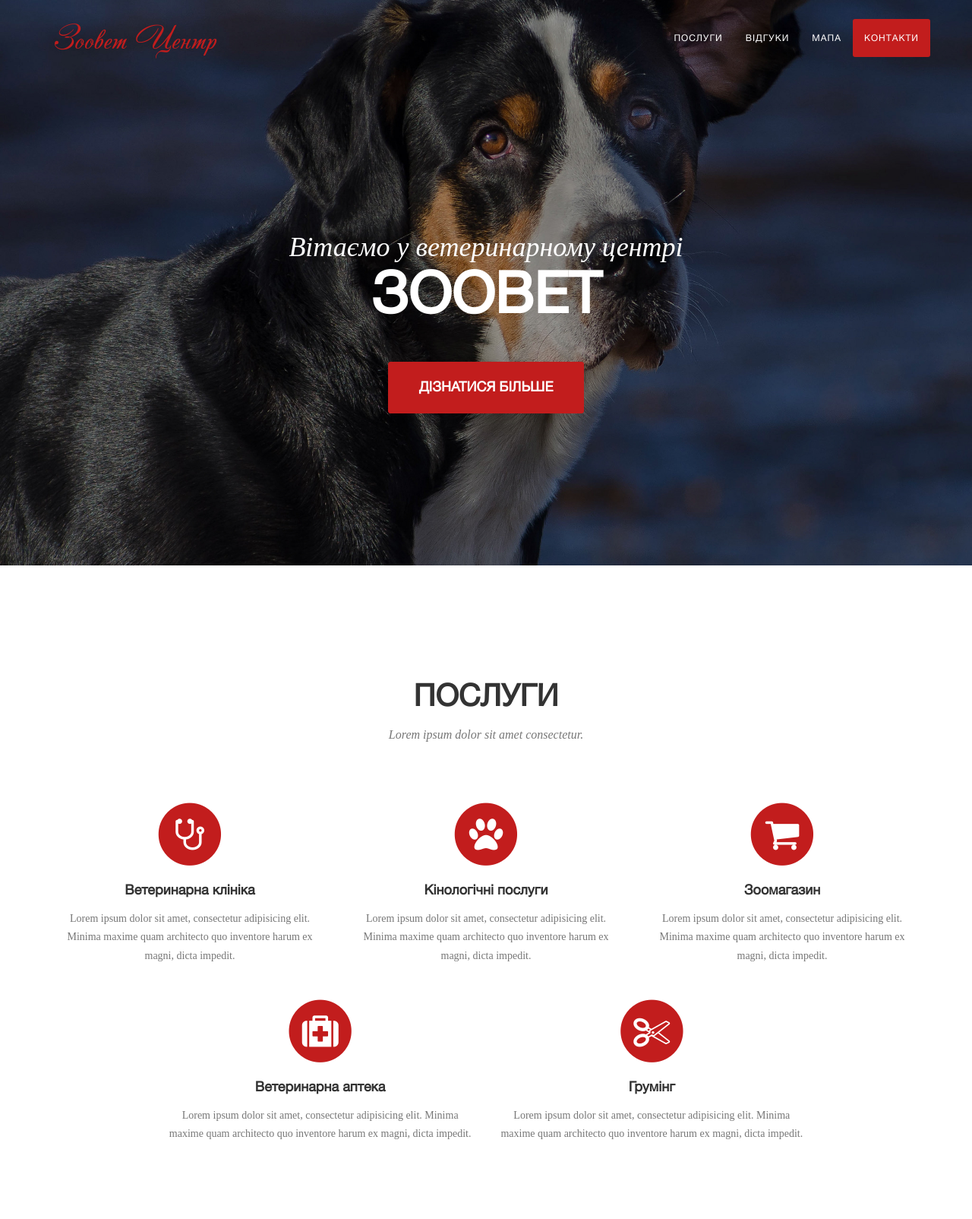
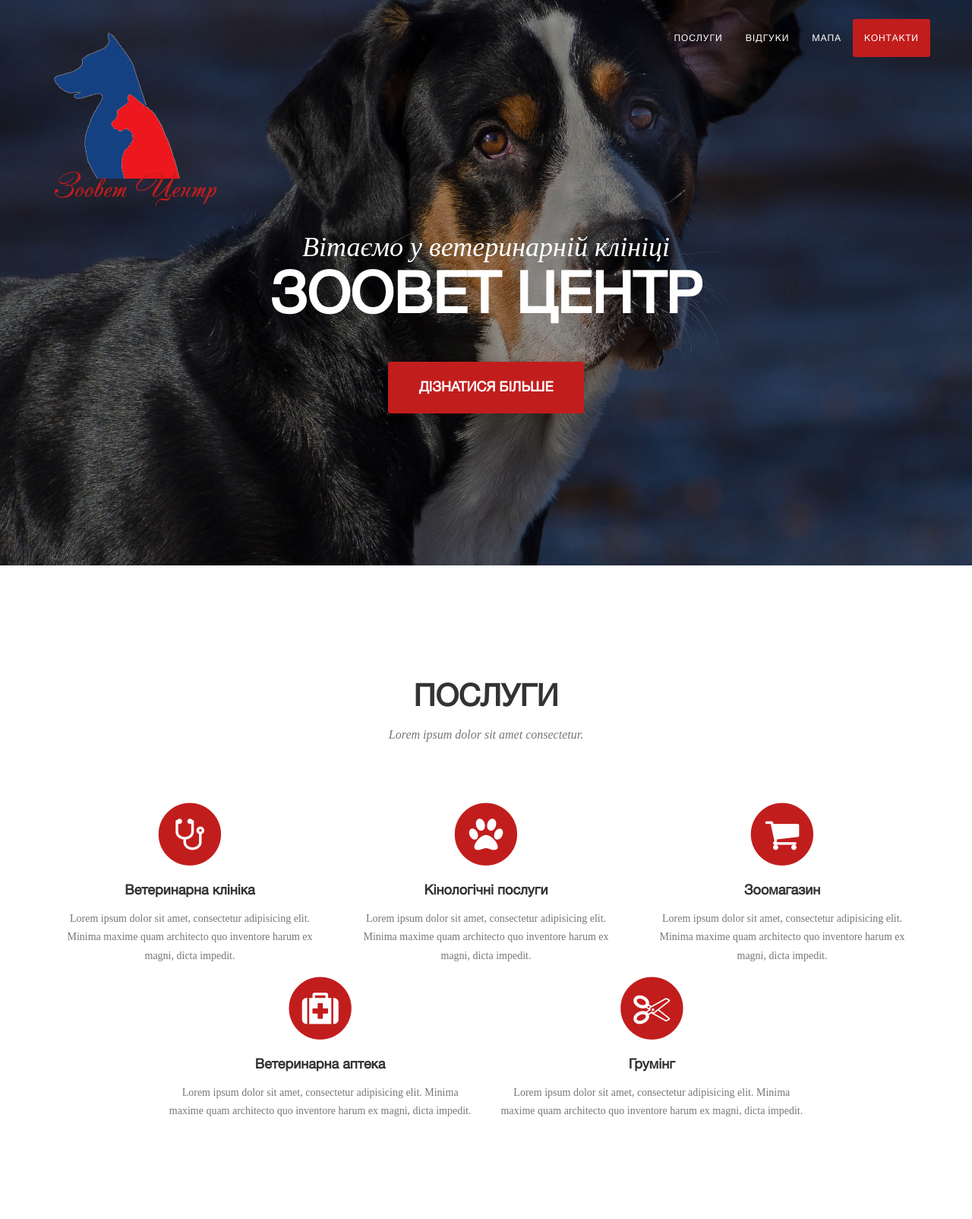
Before and after one commit to biletboh/vetcenterapp, a Flask app: page / in a window 1280 px wide. Shown: the top 1604 px of the page at 76% size. Run offline with Flask 2, Linux system fonts and the light colour scheme; some libraries are stand-ins or nearby versions; some web fonts are replaced.

Commit message:
changed colors, added pictures, fixed footer, fixed logo

```diff
--- a/templates/index.html
+++ b/templates/index.html
@@ -10,6 +10,7 @@
     <meta name="author" content="">
 
     <title>Ветеринарна аптека</title>
+
     <link href="{{url_for('static', filename='css/bootstrap.css')}}" type="text/css" rel="stylesheet">
     <link href="{{url_for('static', filename='css/agency.css')}}" rel="stylesheet">
     <link href="{{url_for('static', filename='css/stylish-portfolio.css')}}" rel="stylesheet">
@@ -23,6 +24,7 @@
     <link href="{{url_for('static', filename='fonts/Andantino_script.ttf')}}" type='application/octet-stream'>
     <link href='https://fonts.googleapis.com/css?family=Droid+Serif:400,700,400italic,700italic' rel='stylesheet' type='text/css'>
     <link href='https://fonts.googleapis.com/css?family=Roboto+Slab:400,100,300,700' rel='stylesheet' type='text/css'>
+    <link href='https://fonts.googleapis.com/css?family=Jura:400,600,500&subset=latin,cyrillic' rel='stylesheet' type='text/css'>
 
     <!-- HTML5 Shim and Respond.js IE8 support of HTML5 elements and media queries -->
     <!-- WARNING: Respond.js doesn't work if you view the page via file:// -->
@@ -47,8 +49,7 @@
                     <span class="icon-bar"></span>
                 </button>
                 <a class="navbar-brand page-scroll" href="#page-top">
-                  Зоовет Центр
-                  <!--<img class="img-responsive" src="{{url_for('static', filename='img/portfolio/logo.png')}}" alt="clinics"> -->
+                  <img class="img-responsive logo-img logo-p" src="{{url_for('static', filename='img/portfolio/logo.png')}}" alt="clinics"> Зоовет Центр
                 </a>
 
             </div>
@@ -82,8 +83,8 @@
     <header>
         <div class="container">
             <div class="intro-text">
-                <div class="intro">Вітаємо у ветеринарному центрі</div>
-                <div class="intro-heading">Зоовет</div>
+                <div class="intro">Вітаємо у ветеринарній клініці</div>
+                <div class="intro-heading">Зоовет Центр</div>
                 <a href="#services" class="page-scroll btn btn-xl">Дізнатися більше</a>
             </div>
         </div>
@@ -99,8 +100,8 @@
                   </div>
                 </div>
                 <div class="row text-center">
-                  <div class="col-md-4 portfolio-item">
-                    <a class="portfolio-link" data-toggle="modal" href="#portfolioModal1">
+                  <div class="col-md-4">
+                    <a class="" data-toggle="modal" href="#portfolioModal1">
                       <span class="fa-stack fa-4x hov">
                         <i class="fa fa-circle fa-stack-2x text-primary"></i>
                         <i class="fa fa-stethoscope fa-stack-1x fa-inverse"></i>
@@ -109,7 +110,7 @@
                     <h4 class="service-heading">Ветеринарна клініка</h4>
                       <p class="text-muted">Lorem ipsum dolor sit amet, consectetur adipisicing elit. Minima maxime quam architecto quo inventore harum ex magni, dicta impedit.</p>
                   </div>
-                  <div class="col-md-4">
+                  <div class="col-md-4 service-cont">
                     <a class="portfolio-link" data-toggle="modal" href="#portfolioModal2">
                           <span class="fa-stack fa-4x hov">
                             <i class="fa fa-circle fa-stack-2x text-primary"></i>
@@ -170,7 +171,7 @@
                     <ul class="timeline">
                         <li>
                             <div class="timeline-image">
-                                <img class="img-circle img-responsive" src="img/about/1.jpg" alt="">
+                              <img class="img-circle img-responsive" src="{{url_for('static', filename='img/about/response-1.jpg')}}" alt="">
                             </div>
                             <div class="timeline-panel">
                                 <div class="timeline-heading">
@@ -184,7 +185,7 @@
                             </li>
                             <li class="timeline-inverted">
                             <div class="timeline-image">
-                                <img class="img-circle img-responsive" src="img/about/2.jpg" alt="">
+                              <img class="img-circle img-responsive" src="{{url_for('static', filename='img/about/response-2.jpg')}}" alt="">
                             </div>
                             <div class="timeline-panel">
                                 <div class="timeline-heading">
@@ -198,7 +199,8 @@
                             </li>
                             <li>
                             <div class="timeline-image">
-                                <img class="img-circle img-responsive" src="img/about/3.jpg" alt="">
+                              <img class="img-circle img-responsive" src="{{url_for('static', filename='img/about/response-3.jpg')}}" alt="">
+
                             </div>
                             <div class="timeline-panel">
                                 <div class="timeline-heading">
@@ -212,7 +214,7 @@
                         </li>
                         <li class="timeline-inverted">
                         <div class="timeline-image">
-                                <img class="img-circle img-responsive" src="img/about/4.jpg" alt="">
+                          <img class="img-circle img-responsive" src="{{url_for('static', filename='img/about/response-4.jpg')}}" alt="">
                         </div>
                         <div class="timeline-panel">
                                 <div class="timeline-heading">
@@ -246,16 +248,30 @@
 
     <!-- Contact Section -->
 
-    <footer id="contact">
+    <section id="contact">
       <div class="container">
-        <div class="row">
+        <div class="row margins">
           <div class="col-lg-10 col-lg-offset-1 text-center">
             <h3><strong>Зоовет Центр</strong>
             </h3>
+          </div>
+        </div>
+        <div class="row margins">
+          <div class="col-lg-10 col-lg-offset-1 text-center">
             <p>
             <a class="btn btn-pr" href="{{url_for('static', filename='downloads/price.pdf')}}" download>Завантажити прайслист</a></p>
+          </div>
+        </div>
+        <div class="row margins">
+          <div class="col-lg-4 text-center">
+            <p class="fontsize-18">м. Буча<br>вул. Пушкінська, 7ж<br>ЖК "Rich Town"</p>
+          </div>
+          <div class="col-lg-4 text-center">
+            <br>
+            <p class="fontsize-18">Цілодобово<br>Без вихідних</p>
+          </div>
 
-            <p class="fontsize-18">м. Буча<br>вул. Пушкінська, 7ж<br>ЖК "Rich Town"</p>
+          <div class="col-lg-4 text-center">
             <ul class="list-unstyled fontsize-18">
               <li><i class="fa fa-phone fa-fw"></i>(067) 325-97-15</li>
               <li><i class="fa fa-phone fa-fw"></i>(044) 223-21-64</li>
@@ -263,12 +279,13 @@
               <li><i class="fa fa-envelope-o fa-fw"></i>  <a href="mailto:name@example.com">name@example.com</a>
               </li>
             </ul>
-            <p class="fontsize-18">Цілодобово<br>Без вихідних</p>
+          </div>
           <hr class="small">
-            <p class="text-muted">Розроблено #bb 2015</p>
         </div>
       </div>
-      </div>
+    </section>
+    <footer>
+            <p class="text-muted">Розроблено #bb 2015</p>
     </footer>
     <!-- Portfolio Modals -->
     <!-- Use the modals below to showcase details about your portfolio projects! -->
```
Lines whose indentation alone changed are shown as unchanged.
